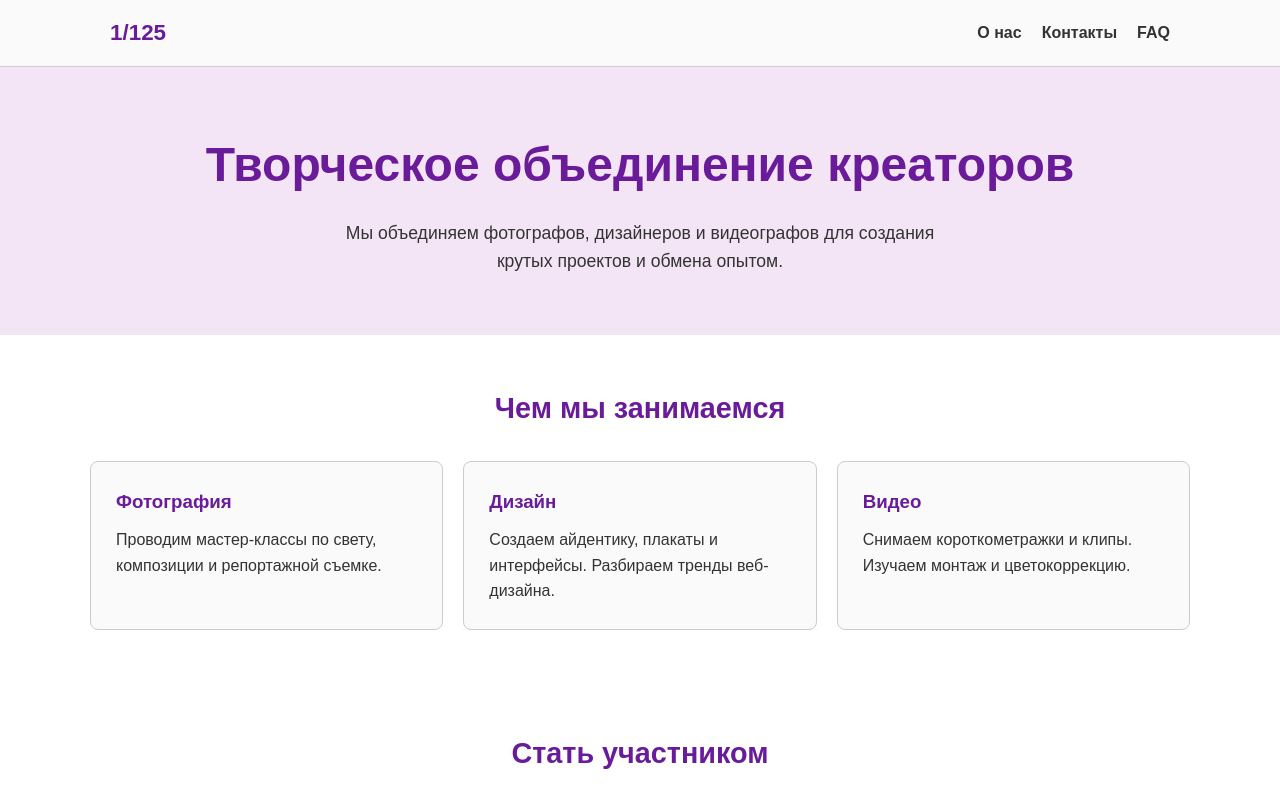
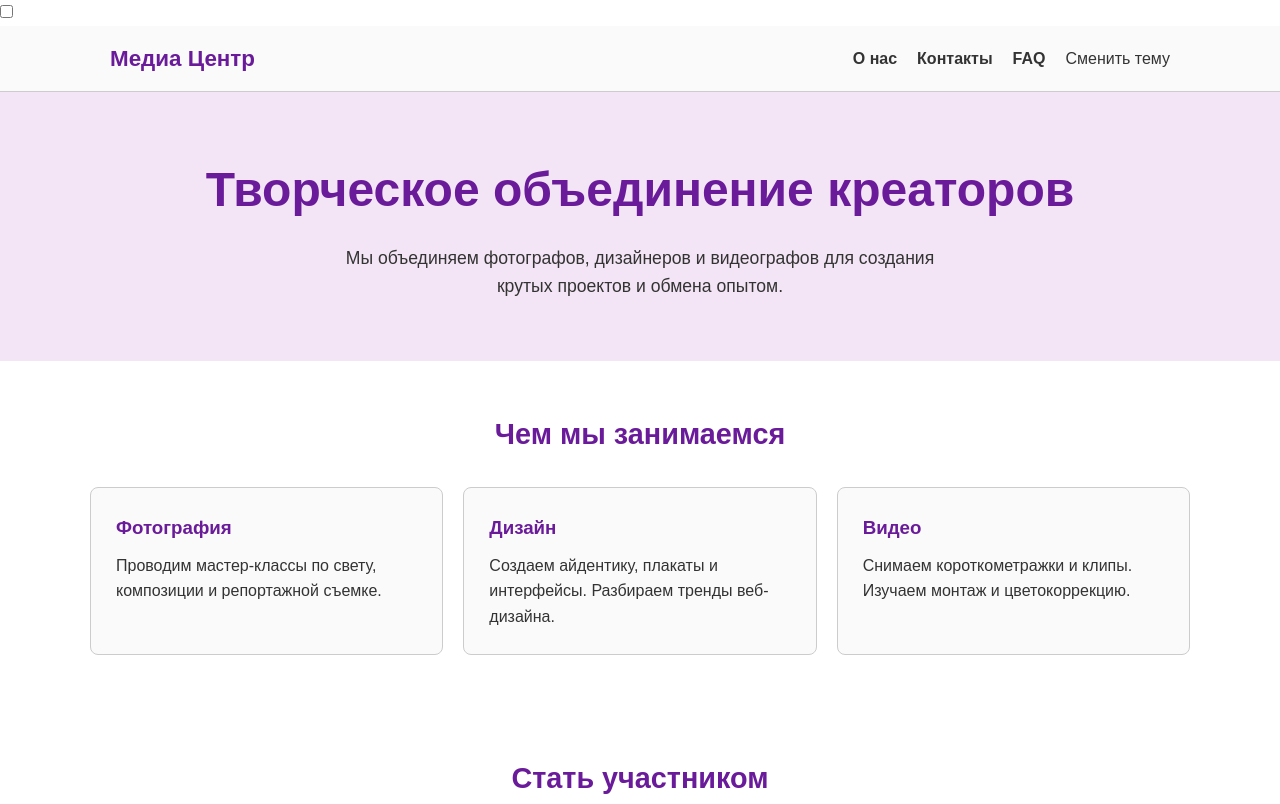
Before and after one commit to SamDe7/Misha_Disa, a plain HTML site: page index.html in a window 1280 px wide. Shown: the top 804 px of the page. Drawn offline with Linux system fonts and the light colour scheme.

```diff
--- a/index.html
+++ b/index.html
@@ -3,20 +3,27 @@
 <head>
   <meta charset="UTF-8">
   <meta name="viewport" content="width=device-width, initial-scale=1.0">
-  <title>1/125 | Объединение фотографов и дизайнеров</title>
+  <title>Медиа Центр | Объединение фотографов и дизайнеров</title>
   <link rel="stylesheet" href="style.css">
 </head>
 <body>
+  <!-- ДОБАВЛЕНО НА ЭТАПЕ 3: Скрытый чекбокс для темы -->
+  <input type="checkbox" id="theme-toggle">
+
   <div class="wrapper">
     <!-- ШАПКА -->
     <header>
       <div class="container nav-wrap">
-        <a href="#" class="logo">1/125</a>
+        <a href="#" class="logo">Медиа Центр</a>
         <nav>
           <ul>
             <li><a href="#about">О нас</a></li>
             <li><a href="#form">Контакты</a></li>
             <li><a href="#faq">FAQ</a></li>
+            <!-- ДОБАВЛЕНО НА ЭТАПЕ 3: Кнопка переключения темы -->
+            <li>
+              <label for="theme-toggle" class="theme-label" tabindex="0">Сменить тему</label>
+            </li>
           </ul>
         </nav>
       </div>
```
Also changed, not shown: schedule.html (added).
